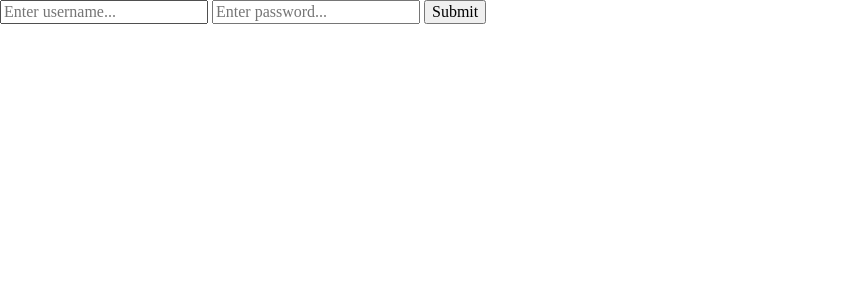
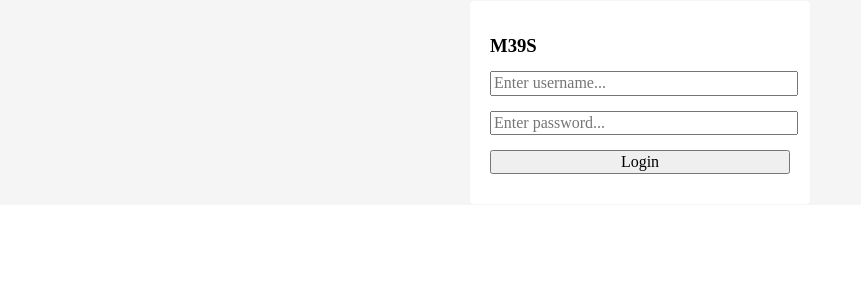
Before and after one commit to seanlim/medical-status-tracker, a Svelte app in the folder frontend/: page /login in a window 1280 px wide. Shown: the top 300 px of the page, without its empty margins (0-861 px from the left). Built offline with nearby package versions, Linux system fonts and the light colour scheme.

Commit message:
style frontend

```diff
--- a/frontend/src/components/Home.svelte
+++ b/frontend/src/components/Home.svelte
@@ -1,20 +1,13 @@
 <script>
-  import { Link, navigate } from 'svelte-routing';
+  import { navigate } from 'svelte-routing';
   import { token } from '../stores';
 
-  import fetch from '../fetch';
   import { onMount } from 'svelte';
+  import Nav from './Nav.svelte';
 
-  const onLogoutClicked = (e) => {
+  const onMedicalStatusClicked = (e) => {
     e.preventDefault();
-    fetch('logout', {
-      method: 'POST',
-    })
-      .then((res) => {
-        token.unset();
-        navigate('/login', { replace: true });
-      })
-      .catch(console.error);
+    navigate('/medical-status');
   };
 
   onMount(() => {
@@ -24,7 +17,21 @@
   });
 </script>
 
-<div>
-  <Link to="/medical-status">Medical Statuses</Link>
-  <button on:click={onLogoutClicked}>logout</button>
+<Nav title="M39 System" />
+<div class="menu">
+  <h4>Apps</h4>
+  <button on:click={onMedicalStatusClicked}> Medical Statuses </button>
 </div>
+
+<style>
+  .menu {
+    padding: 0 10px;
+  }
+
+  .menu button {
+    width: 100%;
+    color: rgb(22, 142, 255);
+    background: white;
+    border: solid 2px rgb(22, 142, 255);
+  }
+</style>
--- a/frontend/src/components/Login.svelte
+++ b/frontend/src/components/Login.svelte
@@ -26,7 +26,9 @@
   };
 </script>
 
+<div class="container">
   <form>
+    <h3>M39S</h3>
     <input
       type="username"
       placeholder="Enter username..."
@@ -37,6 +39,36 @@
       placeholder="Enter password..."
       bind:value={password}
     />
-  <input type="submit" on:click={onSubmit} />
-  {error}
+    <input type="submit" on:click={onSubmit} value="Login" />
+    <span class="error">{error}</span>
   </form>
+</div>
+
+<style>
+  .container {
+    background: #f5f5f5;
+    width: 100%;
+    height: 100%;
+    display: flex;
+    flex-direction: column;
+    justify-content: center;
+    align-items: center;
+  }
+
+  form {
+    background: white;
+    border: #f5f5f5 solid 1px;
+    padding: 15px 20px;
+    border-radius: 5px;
+    max-width: 300px;
+  }
+
+  form > * {
+    margin-bottom: 15px;
+    width: 100%;
+  }
+
+  .error {
+    color: red;
+  }
+</style>
--- a/frontend/src/components/Statuses.svelte
+++ b/frontend/src/components/Statuses.svelte
@@ -2,6 +2,7 @@
   import { onMount } from 'svelte';
 
   import fetch from '../fetch';
+  import Nav from './Nav.svelte';
 
   let data = null,
     error = null,
@@ -21,6 +22,7 @@
 </script>
 
 <div class="container">
+  <Nav title="Medical Statuses" />
   {#if data === null}
     {#if error !== null}
       {error}
@@ -51,9 +53,7 @@
         <div class="record-content">
           <p class="record-description">
             {`${record.status} ${
-                            record.reasoning !== ''
-                                ? `(${record.reasoning})`
-                                : ''
+              record.reasoning !== '' ? `(${record.reasoning})` : ''
             }`}
           </p>
           <p class="record-date">
--- a/frontend/src/index.css
+++ b/frontend/src/index.css
@@ -1,8 +1,29 @@
+@import url('https://fonts.googleapis.com/css2?family=Roboto:wght@400;500;700&display=swap');
+
 body {
   width: 100%;
   height: 100vh;
+  font-family: 'Roboto', sans-serif;
 }
 
 * {
   box-sizing: border-box;
 }
+
+input[type='text'],
+input[type='password'],
+input[type='username'] {
+  border: #e0dfdf solid 1px;
+  border-radius: 5px;
+  padding: 5px;
+}
+
+button,
+input[type='submit'] {
+  background: rgb(22, 142, 255);
+  color: white;
+  font-weight: bold;
+  border-radius: 5px;
+  border: none;
+  padding: 10px;
+}
```
Lines whose indentation alone changed are shown as unchanged.
